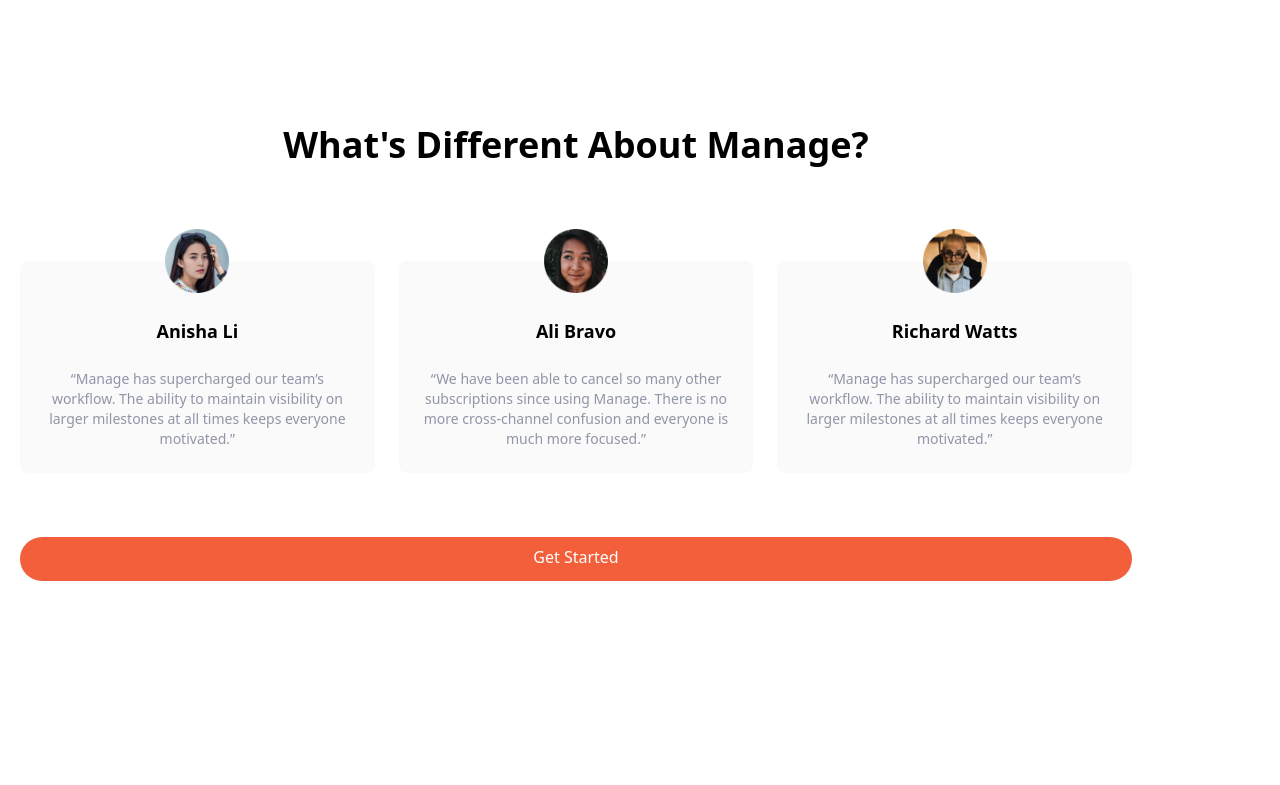
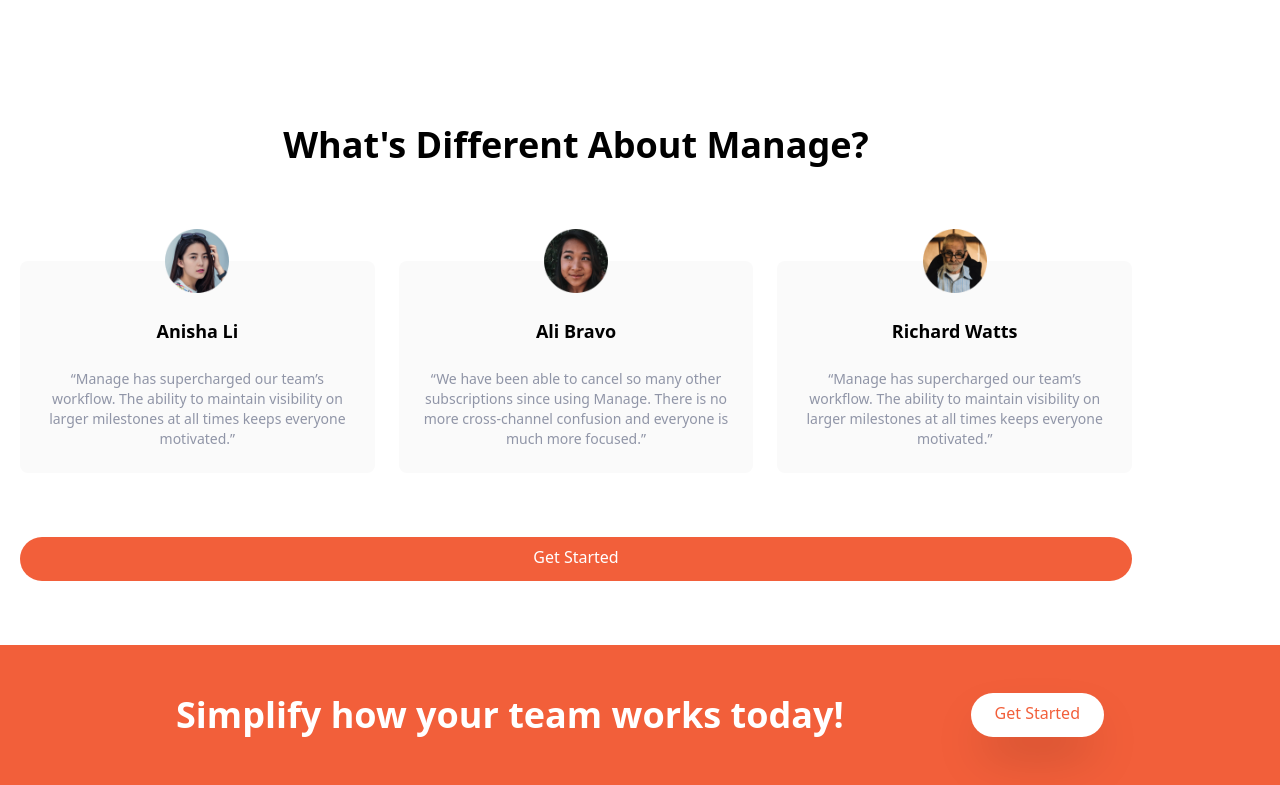
Before and after one commit to Julio-Soto/tailwind-landing, a website: page index.html in a window 1280 px wide. Shown: the part 1143-1928 px from the top of the page. Before the commit the page ends 1788 px from the top, so only its background shows below. Drawn offline with nearby package versions, Linux system fonts and the light colour scheme; files that its build step writes are made by us from their sources.

Commit message:
added CTA section with heading and button

```diff
--- a/index.html
+++ b/index.html
@@ -183,5 +183,17 @@
         </div>
       </div>
     </section>
+    <!--CTA Section-->
+    <section id="cta" class="bg-brightRed">
+        <div class="container flex flex-col items-center justify-between px-6 py-24 mx-auto space-y-12 md:py-12 md:flex-row md:space-y-0">
+            <!--Heading-->
+            <h2 class="text-5xl font-bold leading-tight text-center text-white md:text-4xl md:max-w-4xl md:text-left">
+                Simplify how your team works today!
+            </h2>
+            <div>
+                <a href="" class="md:block p-3 px-6 pt-2 text-brightRed bg-white rounded-full shadow-2xl baseline hover:bg-gray-800 hover:text-white">Get Started</a>
+            </div>
+        </div>
+    </section>
 </body>
 </html>
```
